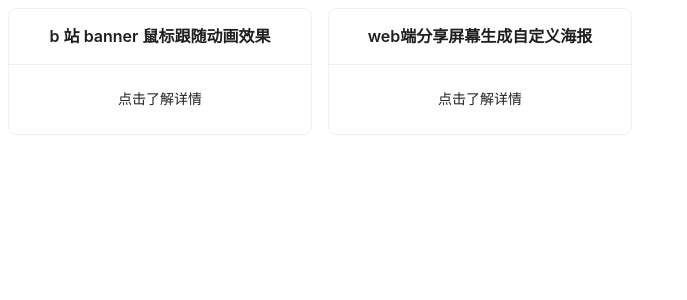
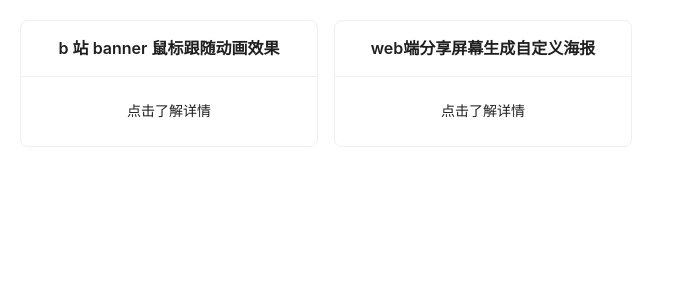
Before and after one commit to xiaojunnanya/demo, a React (Vite) app: page /#/ in a window 1280 px wide. Shown: the top 300 px of the page, without its empty margins (0-687 px from the left). Built offline with nearby package versions, Linux system fonts and the light colour scheme.

Commit message:
style: 调整全局加载样式

```diff
--- a/index.html
+++ b/index.html
@@ -5,6 +5,13 @@
     <link rel="icon" type="image/svg+xml" href="/vite.svg" />
     <meta name="viewport" content="width=device-width, initial-scale=1.0" />
     <title>Demo</title>
+    <style>
+      *{
+        margin: 0;
+        padding: 0;
+        box-sizing: border-box;
+      }
+    </style>
   </head>
   <body>
     <div id="root"></div>
--- a/src/views/Home/index.tsx
+++ b/src/views/Home/index.tsx
@@ -8,12 +8,6 @@
 export default memo(() => {
   const navigate = useNavigate()
 
-  const click = (path: string) => {
-    console.log('path', path);
-
-    navigate(path)
-  }
-
   return (
     <HomeStyled>
       <Row gutter={[16, 16]}>
@@ -22,7 +16,7 @@
             return (
               <Col span={6} key={item.id}>
                 <Card title={item.title}>
-                  <span onClick={()=>{click(item.id)}}>点击了解详情</span>
+                  <span onClick={()=>{navigate(item.id)}}>点击了解详情</span>
                 </Card>
               </Col>
             )
--- a/src/views/Home/style.ts
+++ b/src/views/Home/style.ts
@@ -1,6 +1,8 @@
 import styled from "styled-components";
 
 export const HomeStyled  = styled.div`
+    margin: 20px;
+
     .ant-card-head{
         .ant-card-head-title{
             text-align: center;
```
